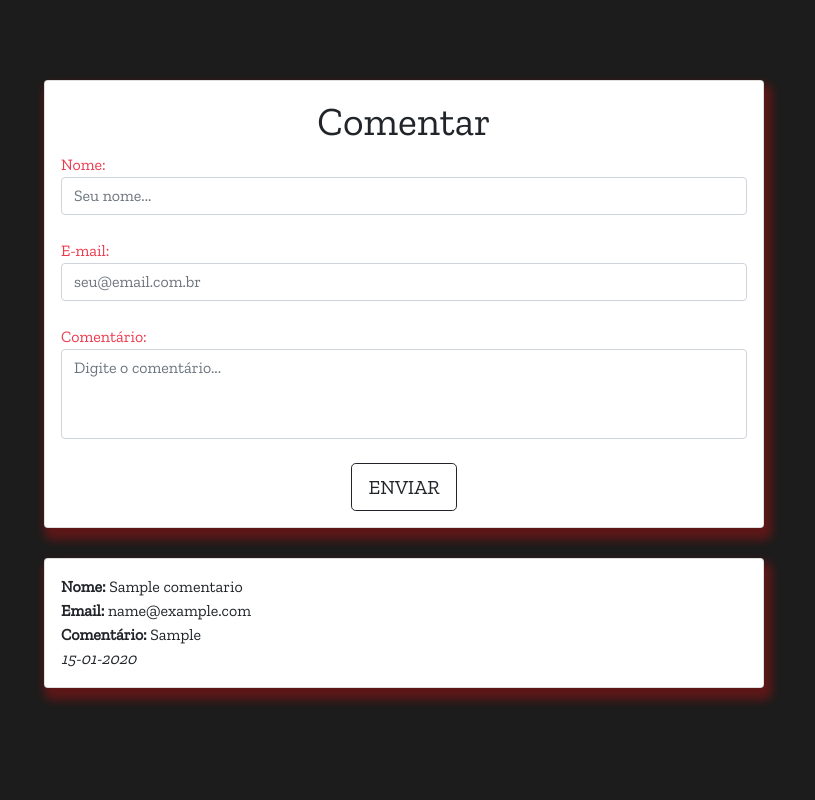
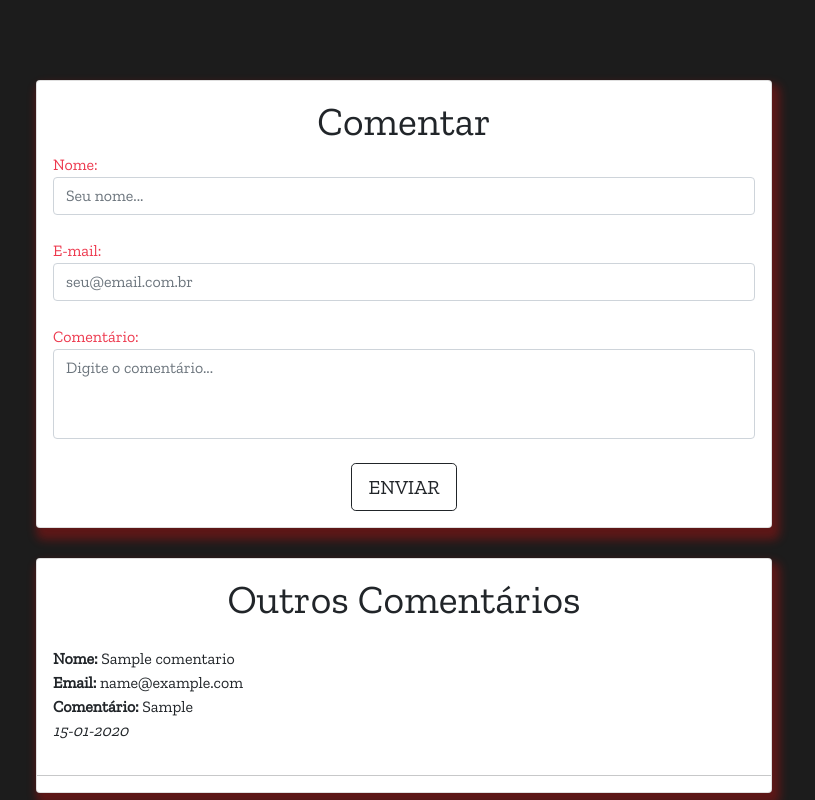
Before and after one commit to Anna-Beatriz/flask_docker, a Flask app: page / in a window 1280 px wide. Shown: the whole page, without its empty margins (236-1051 px from the left). Run offline with Flask 2, Linux system fonts and the light colour scheme; tables that the repository leaves empty hold one stand-in row (values such as "Sample post").

Commit message:
Modificando View

```diff
--- a/models.py
+++ b/models.py
@@ -8,7 +8,7 @@ class Comentario(db.Model):
     __tablename__ = "comentarios"
     id = db.Column(db.Integer, primary_key=True, autoincrement=True)
     nome = db.Column(db.String(50), nullable=False)
-    email = db.Column(db.String(40), nullable=False, unique=True)
+    email = db.Column(db.String(40), nullable=False)
     comentario = db.Column(db.String(200), nullable=False)
     data_com = db.Column(db.DateTime, nullable=False)
 
--- a/templates/index.html
+++ b/templates/index.html
@@ -1,7 +1,6 @@
 {% extends "_base.html" %}
 
 {% block content %}
-    <div class="container">
         <div class="row justify-content-center">
             <div class="col-8">
                 <div class="card">
@@ -24,13 +23,14 @@
                             </div>
                             <br>
                             <div class="form-group text-center">
-                                <button type="button" class="btn btn-outline-dark btn-lg">ENVIAR</button>
+                                <button type="submit" class="btn btn-outline-dark btn-lg">ENVIAR</button>
                             </div>
                         </form>
                     </div>
                 </div>
 
                 <div class="card" id="card2">
+                    <h1 class="text-center mt-3">Outros Comentários</h1>
                     {% for comentario in comentarios %}
                         <div class="card-body">
                             <div class="well">
@@ -46,9 +46,9 @@
                                 <em>{{comentario.data_com.strftime('%d-%m-%Y')}}</em>
                             </div>
                         </div>
+                        <hr>
                     {% endfor %}
                 </div>
             </div>
         </div>
-    </div>
 {% endblock %}
```
